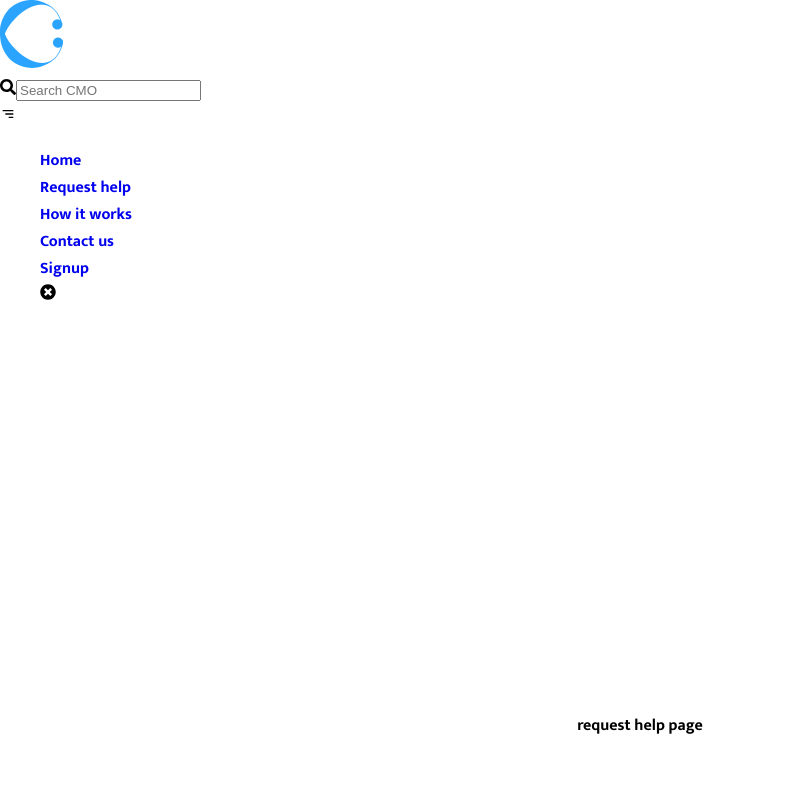
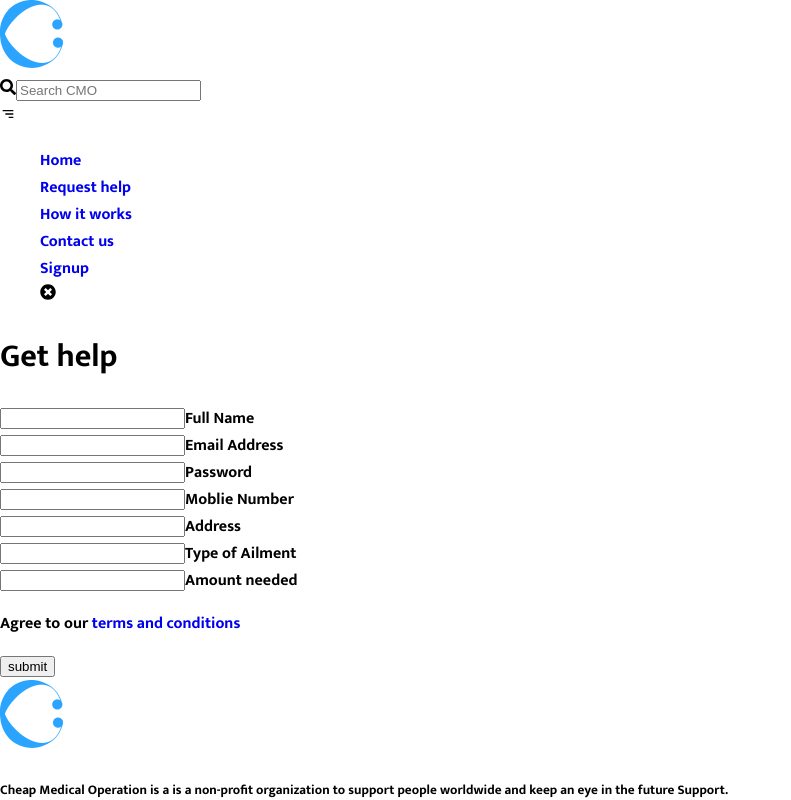
Before and after one commit to poly4concept/educate, a React (Create React App) app: page /request in a window 1280 px wide. Shown: the top 800 px of the page, without its empty margins (0-791 px from the left). Built offline with nearby package versions, Linux system fonts and the light colour scheme.

Commit message:
update RequestHelp.jsx

```diff
--- a/src/pages/RequestHelp.jsx
+++ b/src/pages/RequestHelp.jsx
@@ -2,14 +2,45 @@ import React from 'react'
 
 const RequestHelp = () => {
     return (
-        <div className="request"  style={{
-            height:"100vh",
-            display:'flex',
-            alignItems:"center",
-            justifyContent:"center"
-        }}>
-            request help page
-        </div>
+        <>
+            <div className="signup-background">
+                <div className="signup-container">
+                    <h1 className="heading">Get help</h1>
+                    <form action="" method="post">
+                        <div className="form-control">
+                            <input type="text" id="fname" name="fname" required className="form-item" />
+                            <label htmlFor="fname">Full Name</label>
+                        </div>
+                        <div className="form-control">
+                            <input type="email" id="email" name="email" required   className="form-item" />
+                            <label htmlFor="email">Email Address</label>
+                        </div>
+                        <div className="form-control">
+                            <input type="password" id="password" name="password" required  className="form-item" />
+                            <label htmlFor="password">Password</label>
+                        </div>
+                        <div className="form-control">
+                            <input type="tel" id="phone" name="phone" pattern="[0-9]{11}" required className="form-item"/>
+                            <label htmlFor="phone">Moblie Number</label>
+                        </div>
+                        <div className="form-control">
+                            <input type="text" id="address" name="address" required className="form-item"/>
+                            <label htmlFor="address">Address</label>
+                        </div>
+                        <div className="form-control">
+                            <input type="text" id="ailment" name="ailment" required className="form-item"/>
+                            <label htmlFor="ailment">Type of Ailment</label>
+                        </div>
+                        <div className="form-control">
+                            <input type="number" id="amount" name="amount" required className="form-item"/>
+                            <label htmlFor="amount">Amount needed</label>
+                        </div>
+                        <p>Agree to our <span><a  className="inline-link" href="#terms">terms and conditions</a></span></p>
+                        <button type="submit" className="btn"><span>submit</span></button>
+                    </form>
+                </div>
+            </div>
+        </>
     )
 }
 
--- a/src/styles/Config.css
+++ b/src/styles/Config.css
@@ -12,3 +12,4 @@
 @import url("./Testimonials.css");
 @import url("./Own.css");
 @import url("./Mobile.css");
+@import url("./RequestHelp.css");
--- /dev/null
+++ b/src/styles/RequestHelp.css
@@ -0,0 +1,168 @@
+* {
+    box-sizing: border-box;
+  }
+  .signup-container{
+    margin: 0px auto;
+    padding: 20px 30px;
+    background-color: var(--white);
+  }
+   .signup-container h1{
+    font-size: 23px;
+    font-weight: bold;
+    text-align: center;
+    color: var(--secondary);
+  }
+  .signup-container p{
+    text-align: center;
+  }
+  .form-control{
+    position: relative;
+    margin-top: 3rem;
+  }
+  .form-item{
+    display: block;
+    width: 100%;
+    font-family: inherit;
+    line-height: 4.4rem;
+    border: 1px solid #ced4da;
+    padding: 0.5rem  0.9rem;
+    border-radius: 5px;
+    color: rgb(2, 1, 1);
+    font-size: 0.8rem;
+    opacity: 0.8;
+    line-height: 1.5;
+    transition: border-color 0.15s ease-in-out;
+    display: block;
+    width: 100%;
+  }
+  .form-item:focus{
+    outline: 0;
+    border-color: var(--primary);
+  }
+  .with-icon{
+    padding-left: 1.4rem;
+  }
+  .form-control span{
+    position: absolute;
+    z-index: 1;
+    max-width: 30px;
+    top: 0.8rem;
+    left: 0.3rem;
+  }
+  .form-control span .icon{
+    color: var(--secondary);
+  }
+  .form-control label{
+    position: absolute;
+    top: -23px;
+    left: 0px;
+    font-size: 0.9rem;
+    color: #2f2f2f;
+    font-weight: 400;
+    text-transform: none;
+    margin-bottom: 0.6rem;
+    margin-left: 2px;
+    display: block;
+    line-height: 1rem;
+  }
+  .radio-control{
+    margin-top: 1.5rem;
+  }
+  .radio-control label{
+    margin-right: 5px;
+  }
+  input[type="radio"] {
+    -webkit-appearance: none;
+    appearance: none;
+  }
+
+  input[type="radio"] {
+    width: 30px;
+    height: 30px;
+    border-radius: 15px;
+    border: 2px solid #ced4da;
+    vertical-align: -8px;
+    outline: none;
+  }
+  input[type="radio"]::before {
+    display: block;
+    content: " ";
+    width: 12px;
+    height: 12px;
+    border-radius: 6px;
+    background-color: #ced4da;
+    font-size: 1.2em;
+    transform: translate(7px, 7px) scale(1);
+    transform-origin: center;
+    transition: all 0.3s ease-in;
+  }
+  input[type="radio"]:checked{
+    border:  2px solid var(--secondary);
+  }
+  input[type="radio"]:checked::before {
+    background-color: var(--secondary);
+    transition: all 0.3s cubic-bezier(0.25, 0.25, 0.56, 2);
+  }
+  input[type="checkbox"] {
+    -webkit-appearance: none;
+    appearance: none;
+  }
+  .terms{
+    margin-top: 2rem;
+  }
+  input[type="checkbox"] {
+    position: relative;
+    width: 1.5em;
+    height: 1.5em;
+    border-radius: 5px;
+    border: 2px solid var(--secondary);
+    vertical-align: -6px;
+    color: var(--secondary);
+  }
+  input[type="checkbox"]::before {
+    content: "✔";
+    position: absolute;
+    font-size: 1em;
+    left: 3px;
+    top: -0.1em;
+    visibility: hidden;
+  }
+
+  input[type="checkbox"]:checked::before {
+    visibility: visible;
+    border: none;
+  }
+  .terms{
+    display: flex;
+    justify-content: center;
+  }
+  .btn{
+    border-radius: 6px;
+    margin: 2rem auto;
+    width: 100%;
+    color: var(--white);
+    background: var(--primary);
+    padding: 0.9rem 1.4rem;
+    transition: var(--transition);
+    text-transform: capitalize;
+    border: 0;
+    cursor: pointer;
+  }
+  .inline-link{
+    text-decoration: none;
+    color: var(--primary);
+  }
+  .inline-link:hover{
+  opacity: 0.8;
+  }
+  @media screen and (min-width: 768px){
+    .signup-container{
+      max-width: 33vw;
+      border-radius: 5px;
+      padding: 20px 40px;
+    }
+    .signup-background{
+      background-color: #f4f4f4;
+      padding: 8rem 0;
+    }
+  }
```
